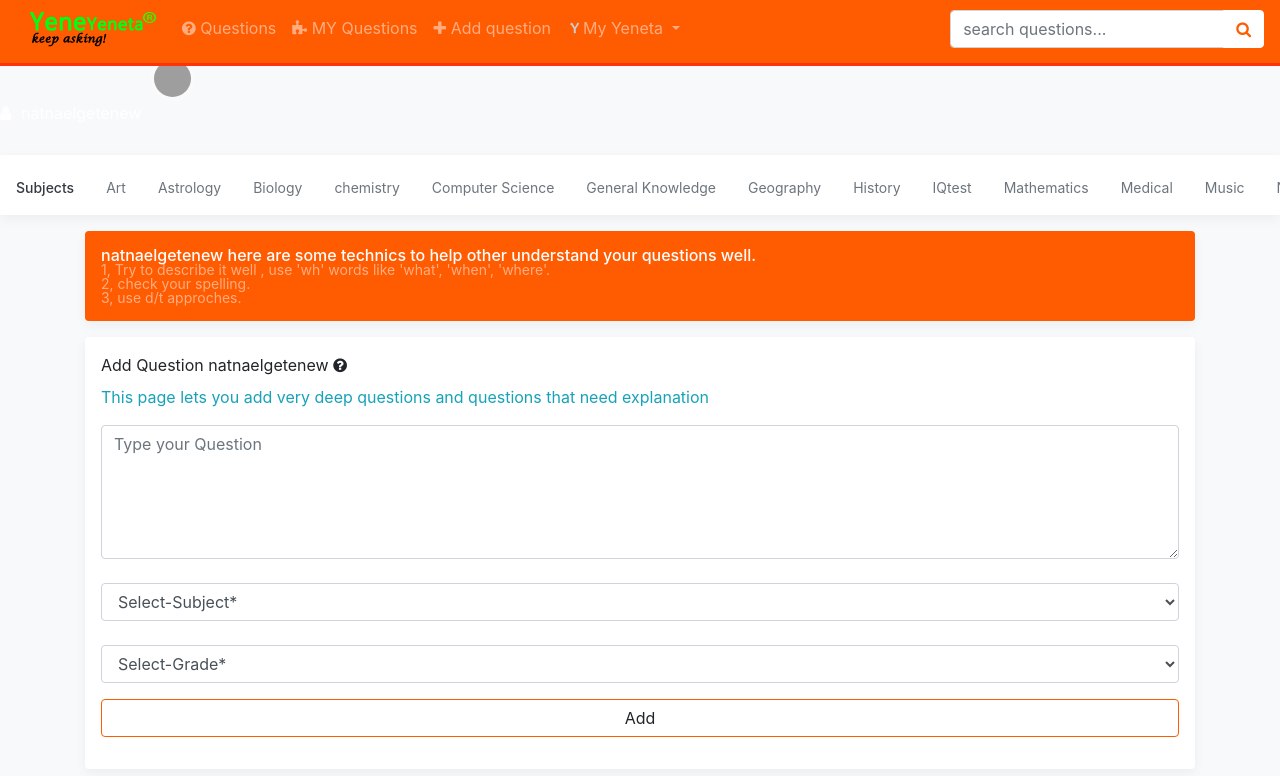
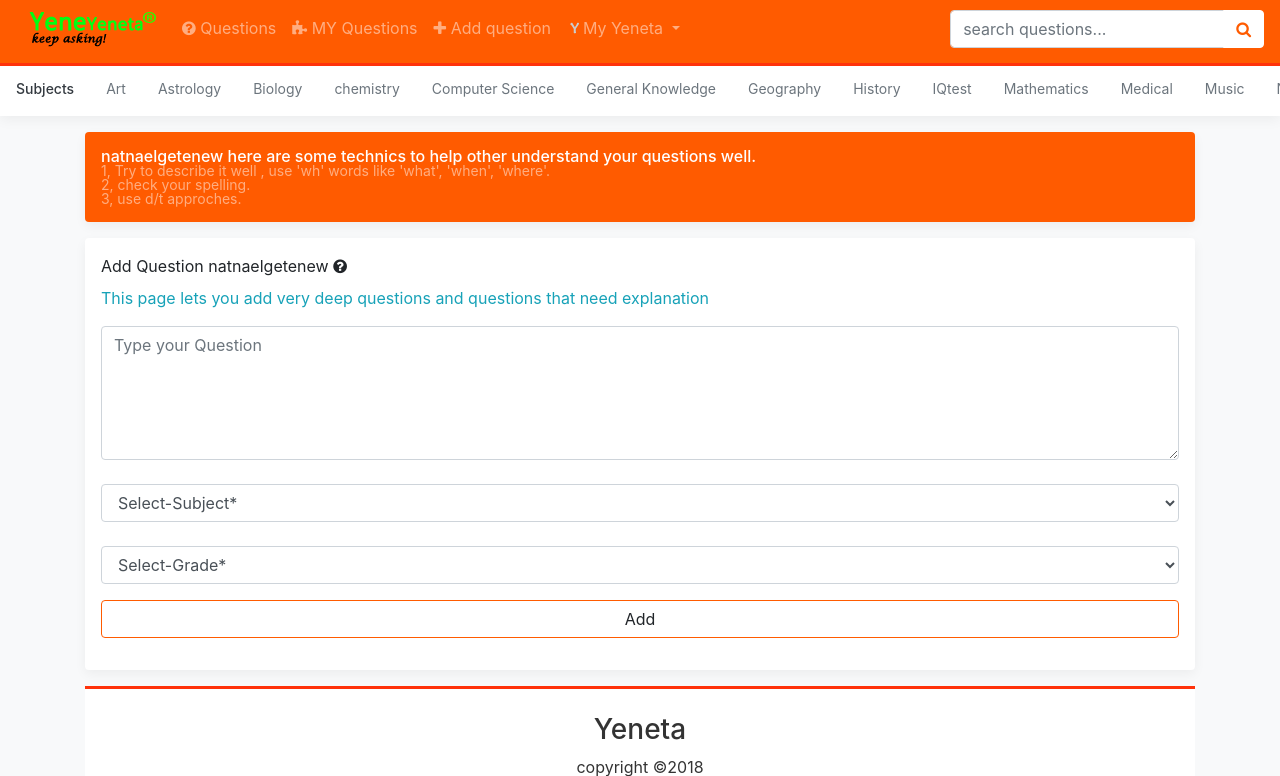
Before and after one commit to Garinmckayl/yeneyeneta, a CodeIgniter app: page /yeneta/index.php/questions/add in a window 1280 px wide. Shown: the top 776 px of the page. Run offline with CodeIgniter, Linux system fonts and the light colour scheme; a user stored in the database is signed in; data comes from the database, SQL or seed files in the repository; some libraries are stand-ins or nearby versions; grey boxes are pictures that could not be loaded.

Commit message:
fixed some issues

```diff
--- a/application/views/templates/header.php
+++ b/application/views/templates/header.php
@@ -237,10 +237,10 @@ endif; ?>
               </div>
           </div>
                     <?php if($this->session->userdata('user_id')): ?>
-                        <img class="img-fluid img-profile rounded-circle smallimg img-right" src="<?php echo base_url()?>assets/images/avatar/<?php echo $user['user_image']; ?>" alt=""> <span class="navuser d-none d-lg-block"><i class="fa fa-user"></i> <?php echo $this->session->userdata('username'); ?></span>
+                        <!-- <img class="img-fluid img-profile rounded-circle smallimg img-right" src="<?php echo base_url()?>assets/images/avatar/<?php echo $user['user_image']; ?>" alt=""> <span class="navuser d-none d-lg-block"><i class="fa fa-user"></i> <?php echo $this->session->userdata('username'); ?></span>
                         <button class="navbar-toggler p-0 border-0" type="button" data-toggle="offcanvas">
                             <span class="navbar-toggler-icon"></span>
-                        </button>
+                        </button> -->
                     <?php endif; ?>
                 </nav>
                 <div class="nav-scroller bg-white box-shadow">
```
